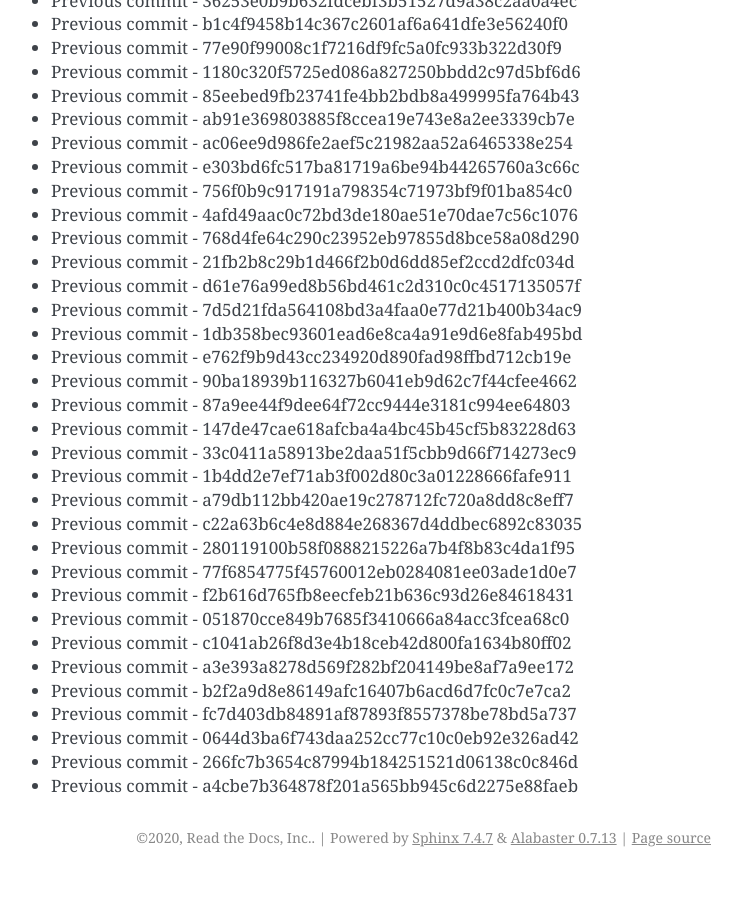
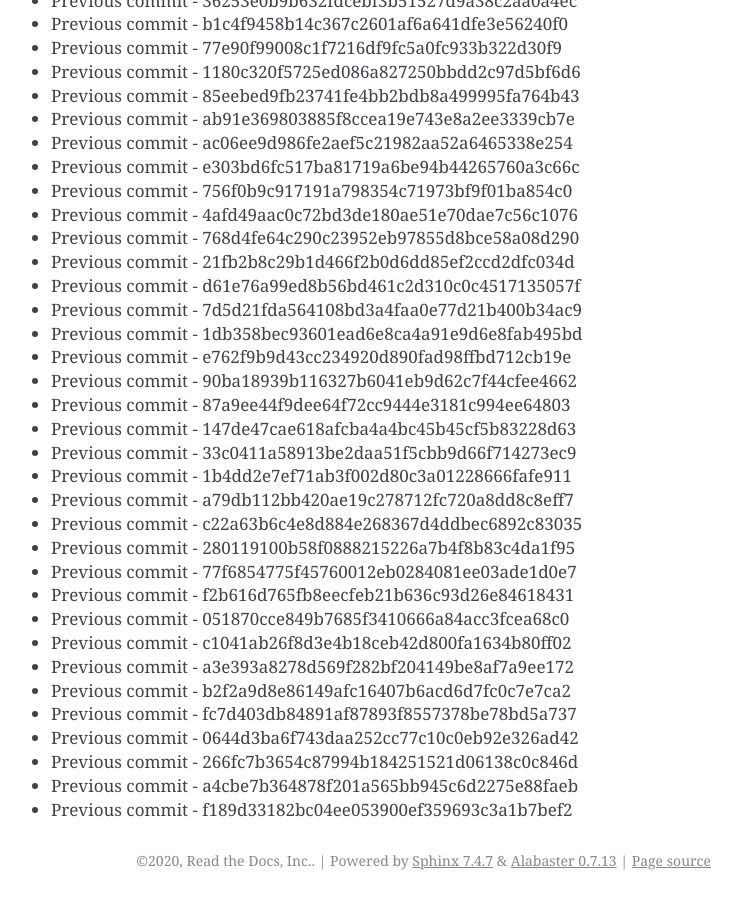
Before and after one commit to readthedocs/rtd-git-stresstest, a Sphinx documentation site: the page built from docs/updates.rst, in a window 1280 px wide and 900 px high, scrolled down 66382 px. Shown: the whole window, without its empty margins (399-1141 px from the left). Built offline with Sphinx 7.4.7, drawn with Linux system fonts in a browser that asks for light colours; before the commit the page ends 67259 px from its top, so only the background shows below that.

Commit message:
Generating commit from previous: f189d33182bc04ee053900ef359693c3a1b7bef2

```diff
--- a/docs/updates.rst
+++ b/docs/updates.rst
@@ -2821,3 +2821,4 @@ It can be tested for any performance characteristics.
 * Previous commit - 0644d3ba6f743daa252cc77c10c0eb92e326ad42
 * Previous commit - 266fc7b3654c87994b184251521d06138c0c846d
 * Previous commit - a4cbe7b364878f201a565bb945c6d2275e88faeb
+* Previous commit - f189d33182bc04ee053900ef359693c3a1b7bef2
```
